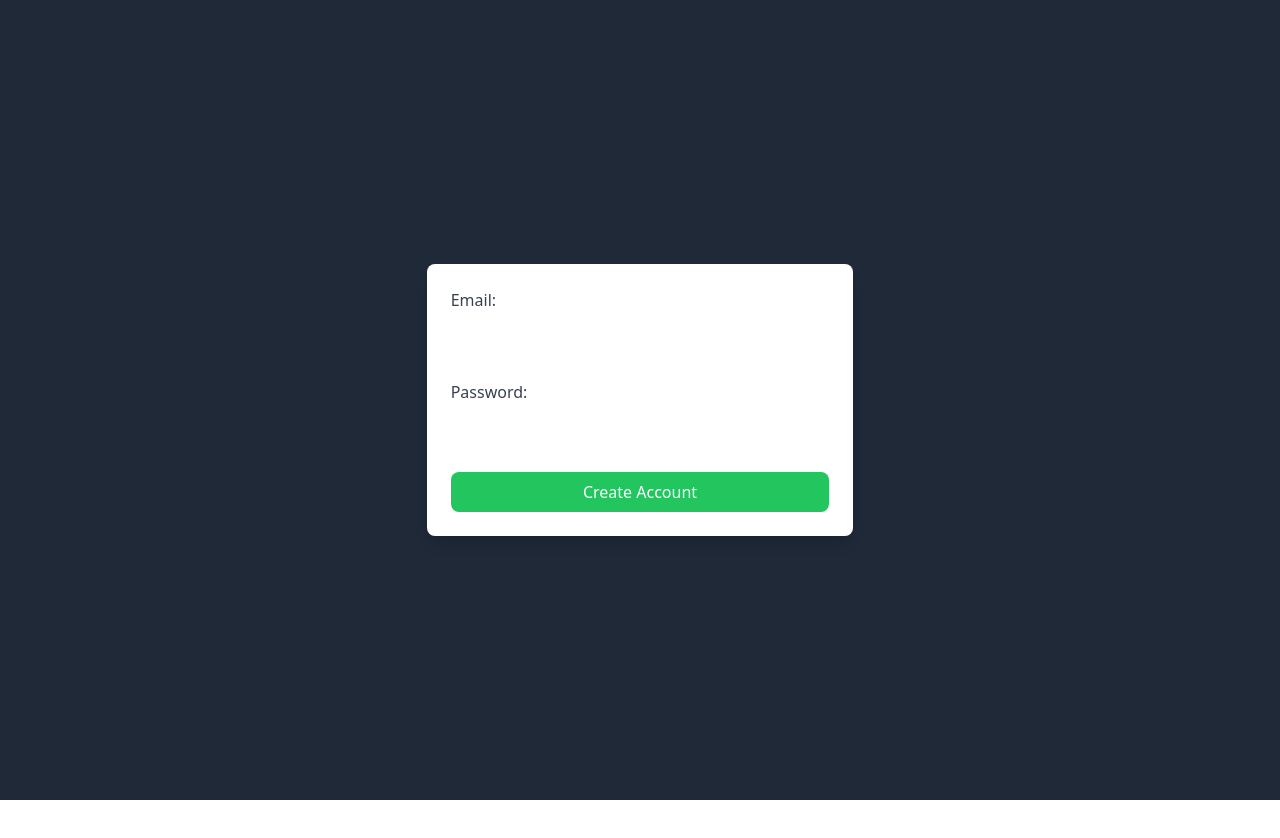
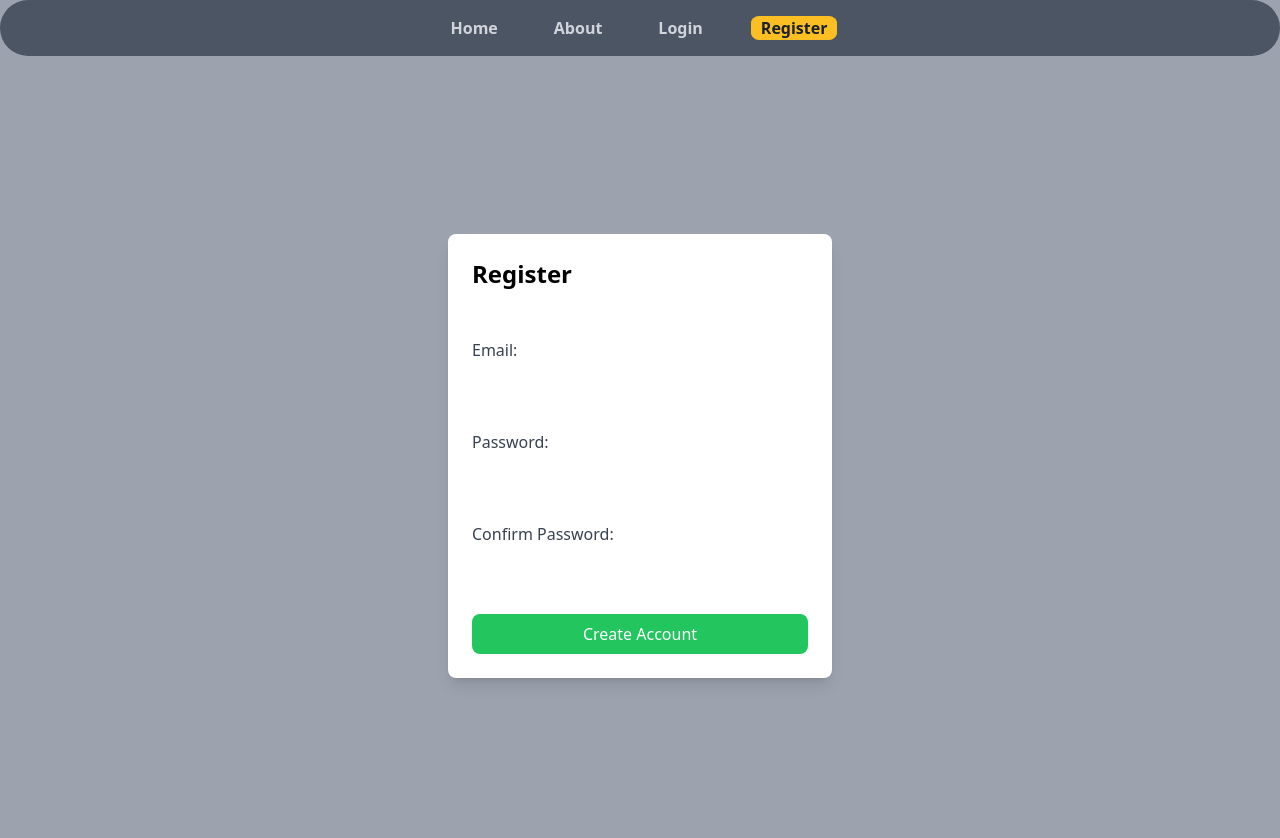
Before and after one commit to Bazskillz/webdev, a Vue app in the folder vue3-frontend/: page /register in a window 1280 px wide. Shown: the top 838 px of the page. Before the commit the page ends 800 px from the top, so only its background shows below. Built offline with nearby package versions, Linux system fonts and the light colour scheme.

Commit message:
register, login, navbar

```diff
--- a/vue3-frontend/src/App.vue
+++ b/vue3-frontend/src/App.vue
@@ -1,7 +1,7 @@
 <template>
   <div id="app">
     <div>
-      <div>
+      <div class="main bg-gray-400 min-h-screen z-0">
         <RouterView />
       </div>
     </div>
--- /dev/null
+++ b/vue3-frontend/src/components/navbar.vue
@@ -0,0 +1,64 @@
+<template>
+  <nav class="bg-gray-600 text-white rounded-full">
+    <ul class="flex justify-center items-center py-4">
+      <li class="mr-10">
+        <router-link to="/" class="font-bold hover:border-yellow-400 hover:border-solid hover:border-2 hover:rounded-lg hover:shadow-md hover:bg-yellow-400 hover:text-black-900 p-2 text-gray-300 hover:text-black">
+          Home
+        </router-link>
+      </li>
+      <li class="mr-10">
+        <router-link to="/about" class="font-bold hover:border-yellow-400 hover:border-solid hover:border-2 hover:rounded-lg hover:shadow-md hover:bg-yellow-400 hover:text-black-900 p-2 text-gray-300 hover:text-black">
+          About
+        </router-link>
+      </li>
+      <li class="mr-10">
+        <router-link to="/login" class="font-bold hover:border-yellow-400 hover:border-solid hover:border-2 hover:rounded-lg hover:shadow-md hover:bg-yellow-400 hover:text-black-900 p-2 text-gray-300 hover:text-black">
+          Login
+        </router-link>
+      </li>
+      <li>
+        <router-link to="/register" class="font-bold hover:border-yellow-400 hover:border-solid hover:border-2 hover:rounded-lg hover:shadow-md hover:bg-yellow-400 hover:text-black-900 p-2 text-gray-300 hover:text-black">
+          Register
+        </router-link>
+      </li>
+    </ul>
+  </nav>
+</template>
+
+
+<style scoped>
+
+/* Add rounded edges */
+li {
+  border-radius: 0.5rem;
+  overflow: hidden;
+}
+
+/* Add border lighting on hover */
+a:hover {
+  border-color: #FBBF24;
+  border-width: 2px;
+  border-style: solid;
+  box-shadow: 0px 0px 5px 0px #FBBF24;
+}
+
+/* Add styles to router-link tags */
+.router-link-exact-active {
+  border-color: #FBBF24;
+  border-width: 2px;
+  border-style: solid;
+  box-shadow: 0px 0px 5px 0px #FBBF24;
+  background-color: #FBBF24;
+  color: #1a202c;
+}
+.router-link-exact-active:hover {
+  background-color: #FBBF24;
+  color: #1a202c;
+}
+</style>
+
+<script>
+export default {
+    name: "navbar",
+  };
+</script>
--- a/vue3-frontend/src/views/AboutView.vue
+++ b/vue3-frontend/src/views/AboutView.vue
@@ -1,5 +1,16 @@
 <template>
   <div class="about">
+    <navbar/>
     <h1>This is an about page</h1>
   </div>
 </template>
+
+<script>
+import Navbar from '../components/navbar.vue'; // Import the component with the correct name
+
+export default {
+  components: {
+    navbar: Navbar // Register the component with the correct name
+  }
+}
+</script>
--- a/vue3-frontend/src/views/HomeView.vue
+++ b/vue3-frontend/src/views/HomeView.vue
@@ -1,11 +1,16 @@
 <template>
   <div class="home">
+    <navbar/>
     <h1>This is a kaas world</h1>
   </div>
 </template>
 
-<script setup lang="ts">
-import { ref } from 'vue';
+<script>
+import Navbar from '../components/navbar.vue'; // Import the component with the correct name
 
-
+export default {
+  components: {
+    navbar: Navbar // Register the component with the correct name
+  }
+}
 </script>
--- a/vue3-frontend/src/views/Login.vue
+++ b/vue3-frontend/src/views/Login.vue
@@ -1,25 +1,30 @@
 <template>
   <div class="register-form-container">
-  <h1 class="text-4xl text-center bg-gray-800">Please login below</h1>
-    <div class="flex items-center justify-center h-screen bg-gray-800">
-
-        <form class="flex flex-col space-y-6 w-96 p-6 bg-white rounded-lg shadow-lg" @submit.prevent="submitForm">
+    <navbar/>
+    <div class="flex items-center justify-center h-screen">
+      <div class="w-96">
+        <div class="bg-white rounded-lg shadow-lg px-6 py-8">
+          <h2 class="text-2xl font-bold mb-6">Login</h2>
+          <form class="flex flex-col space-y-6" @submit.prevent="submitForm">
             <div class="flex flex-col space-y-1">
-            <label class="text-gray-700 font-medium" for="username">Email:</label>
-            <input id="username" class="rounded-lg border-gray-400 focus:outline-none focus:ring-2 focus:ring-green-400 px-4 py-2" type="username" required v-model="username">
+              <label class="text-gray-700 font-medium" for="username">Email:</label>
+              <input id="username" class="rounded-lg border-gray-400 focus:outline-none focus:ring-2 focus:ring-green-400 px-4 py-2" type="username" required v-model="username">
             </div>
             <div class="flex flex-col space-y-1">
-            <label class="text-gray-700 font-medium" for="password">Password:</label>
-            <input id="password" class="rounded-lg border-gray-400 focus:outline-none focus:ring-2 focus:ring-green-400 px-4 py-2" type="password" required v-model="password">
+              <label class="text-gray-700 font-medium" for="password">Password:</label>
+              <input id="password" class="rounded-lg border-gray-400 focus:outline-none focus:ring-2 focus:ring-green-400 px-4 py-2" type="password" required v-model="password">
             </div>
             <button class="bg-green-500 text-white rounded-lg px-4 py-2 hover:bg-green-600 transition duration-200" type="submit">Sign In</button>
-        </form>
+          </form>
+        </div>
+      </div>
     </div>
   </div>
 </template>
 
 <script>
 import axios from 'axios';
+import Navbar from '../components/navbar.vue'; // Import the component with the correct name
 
 
 
@@ -34,10 +39,18 @@ export default {
         async submitForm(){
             axios.post("http://localhost:3001/auth/login", {
                 username: this.username,
-                password: this.password }
-            )
+                password: this.password
+            })
+            .then(response => {
+                console.log(response);
+                localStorage.setItem('access_token', response.data.access_token);
+                this.$router.push('/');
+            })
+            .catch(error => console.log(error));
         }
-    }
+    },
+    components: {
+        navbar: Navbar // Register the component with the correct name
+  }
 }
-
 </script>
--- a/vue3-frontend/src/views/Register.vue
+++ b/vue3-frontend/src/views/Register.vue
@@ -1,41 +1,81 @@
 <template>
   <div class="register-form-container">
-    <div class="flex items-center justify-center h-screen bg-gray-800">
-      <form class="flex flex-col space-y-6 w-1/3 p-6 bg-white rounded-lg shadow-lg" @submit.prevent="submitForm">
+    <navbar/>
+    <div class="flex items-center justify-center h-screen">
+      <form class="flex flex-col space-y-6 w-96 p-6 bg-white rounded-lg shadow-lg" @submit.prevent="submitForm">
+      <h2 class="text-2xl font-bold mb-6">Register</h2>
         <div class="flex flex-col space-y-1">
-          <label for="username" class="text-gray-700 font-medium">Email:</label>
-          <input id="username" type="email" required v-model="username" @keyup="validateUsername" class="rounded-lg border-gray-400 focus:outline-none focus:ring-2 focus:ring-green-400 px-4 py-2">
+          <label for="email" class="text-gray-700 font-medium">Email:</label>
+          <input id="email" type="email" required v-model="email" @keyup="validateEmail" class="rounded-lg border-gray-400 focus:outline-none focus:ring-2 focus:ring-green-400 px-4 py-2">
           <p v-if="emailTaken" class="text-red-500 text-sm font-semibold mt-1">Email taken!</p>
+          <p v-if="accountCreated" class="text-green-500 text-sm font-semibold mt-1">
+              Account has been successfully created.</p>
         </div>
         <div class="flex flex-col space-y-1">
           <label for="password" class="text-gray-700 font-medium">Password:</label>
           <input id="password" type="password" required v-model="password" class="rounded-lg border-gray-400 focus:outline-none focus:ring-2 focus:ring-green-400 px-4 py-2">
         </div>
-        <button type="submit" class="bg-green-500 text-white rounded-lg px-4 py-2 hover:bg-green-600 transition duration-200">Create Account</button>
+        <div class="flex flex-col space-y-1">
+          <label for="confirmPassword" class="text-gray-700 font-medium">Confirm Password:</label>
+          <input id="confirmPassword" type="password" required v-model="confirmPassword" @keyup="validatePassword" class="rounded-lg border-gray-400 focus:outline-none focus:ring-2 focus:ring-green-400 px-4 py-2">
+          <p v-if="passwordsMatch === false" class="text-red-500 text-sm font-semibold mt-1">Passwords do not match!</p>
+        </div>
+        <button type="submit" :disabled="emailTaken || passwordsMatch === false" class="bg-green-500 text-white rounded-lg px-4 py-2 hover:bg-green-600 transition duration-200">Create Account</button>
       </form>
     </div>
   </div>
 </template>
 
 <script>
+import axios from 'axios'
+import Navbar from '../components/navbar.vue'; // Import the component with the correct name
+
 export default {
   data() {
     return {
-      username: '',
+      email: '',
       password: '',
-      emailTaken: false
+      confirmPassword: '',
+      emailTaken: false,
+      accountCreated: false,
+      passwordsMatch: true
     }
   },
   methods: {
-    validateUsername() {
+    validateEmail() {
       // Perform email validation logic here
     },
+    validatePassword() {
+      if (this.password !== this.confirmPassword) {
+        this.passwordsMatch = false;
+      } else {
+        this.passwordsMatch = true;
+      }
+    },
     submitForm() {
-            axios.post("http://localhost:3001/auth/signup", {
-                username: this.username,
-                password: this.password }
-            ).catch((error) => this.emailMessage = true);
-        }
+      if (this.passwordsMatch === false) {
+        return;
+      }
+      axios.post("http://localhost:3001/auth/signup", {
+            email: this.email,
+            password: this.password
+      })
+      .then(response => {
+        // Handle successful response here
+        this.emailTaken = false;
+        this.accountCreated = true;
+      })
+      .catch(error => {
+        if (error.response.status === 409) {
+        this.accountCreated = false;
+        this.emailTaken = true;
+      }
+    });
+  }
+
+  },
+    components: {
+        navbar: Navbar // Register the component with the correct name
   }
 }
 </script>
```
Also changed, not shown: 1 other file (tests, documents, lock files or other folders).
